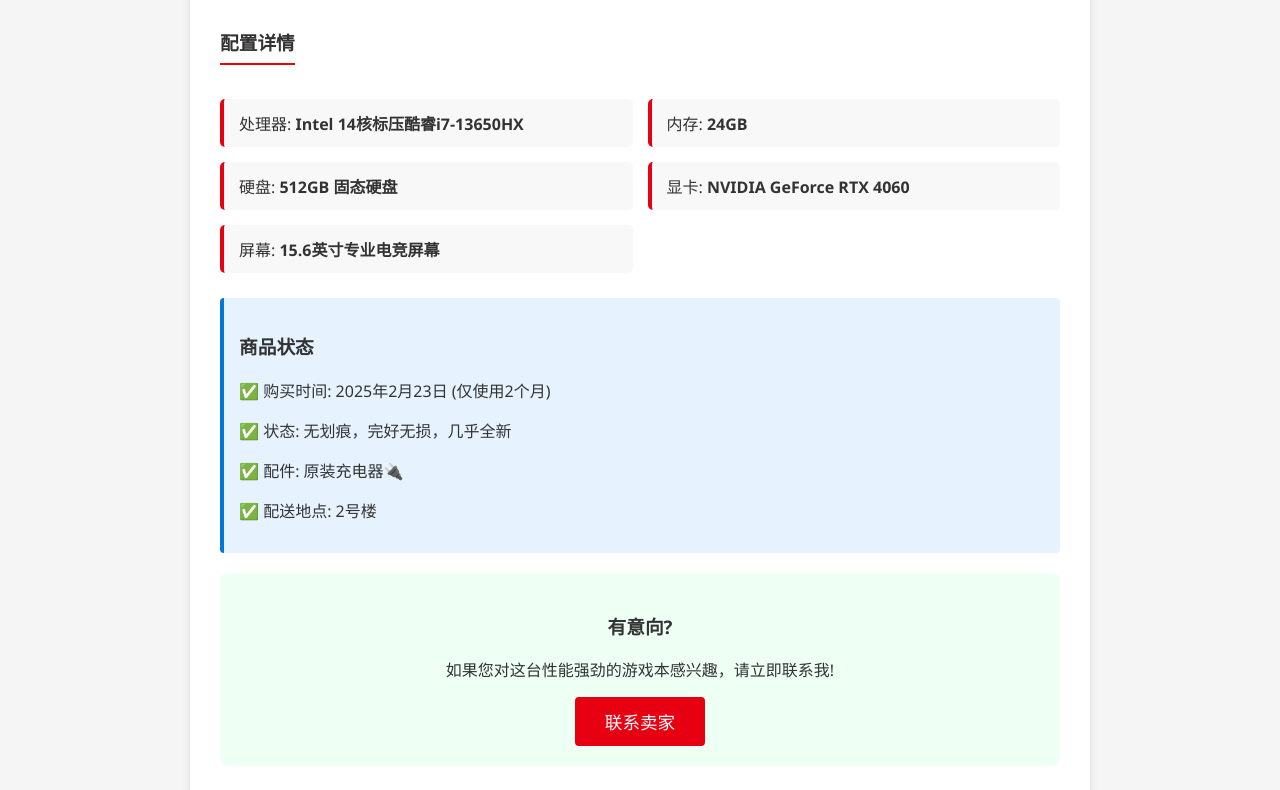
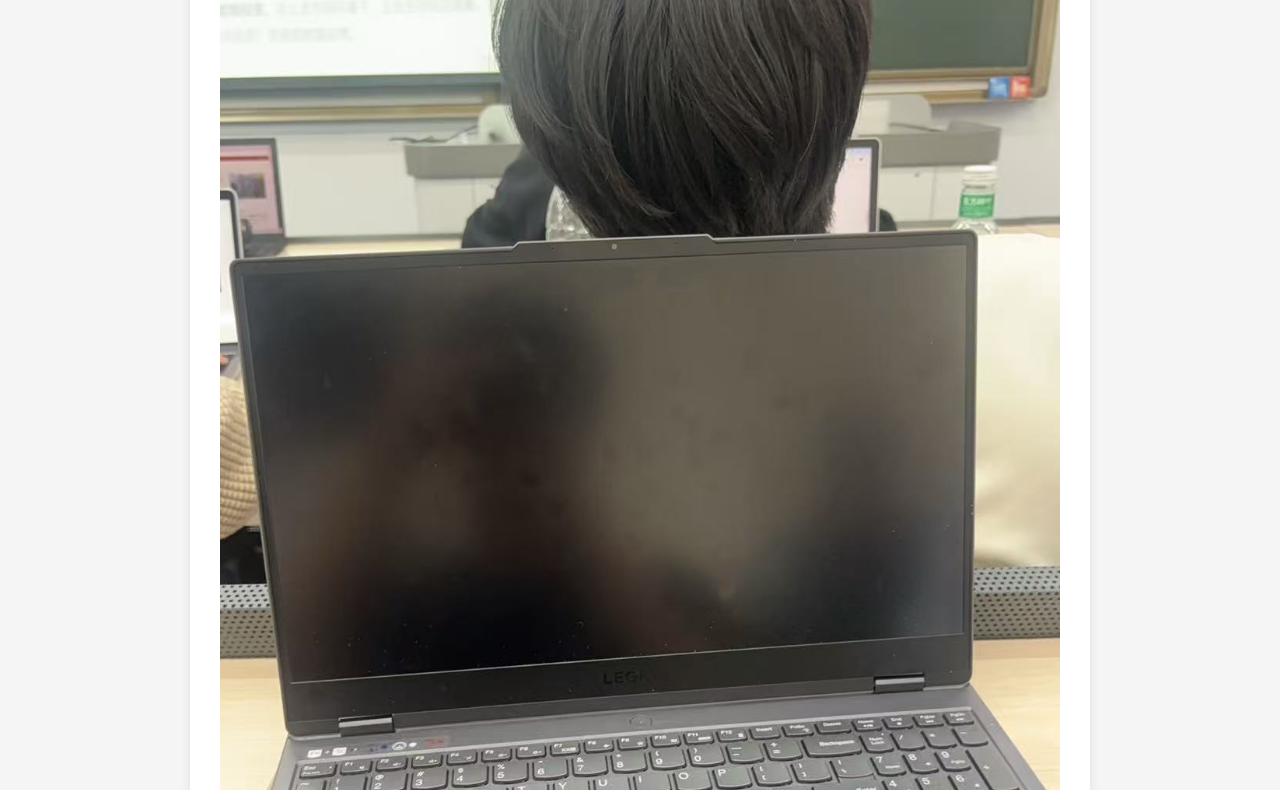
Before and after one commit to sokazuaki/lenovo, a plain HTML site: page index.html in a window 1280 px wide. Shown: the part 357-1147 px from the top of the page. Drawn offline with Linux system fonts and the light colour scheme; the site is published under a folder, as on GitHub Pages, so addresses that start at the root find nothing.

Commit message:
Update index.html

```diff
--- a/index.html
+++ b/index.html
@@ -135,7 +135,7 @@
     <div class="container">
         <div class="product-display">
             <div class="product-image">
-                <img src="/lenovo/laptop-front.jpg" alt="Lenovo Legion Y7000">
+                <img src="laptop-front.jpg" alt="Lenovo Legion Y7000">
             </div>
 
             <div class="product-info">
```
